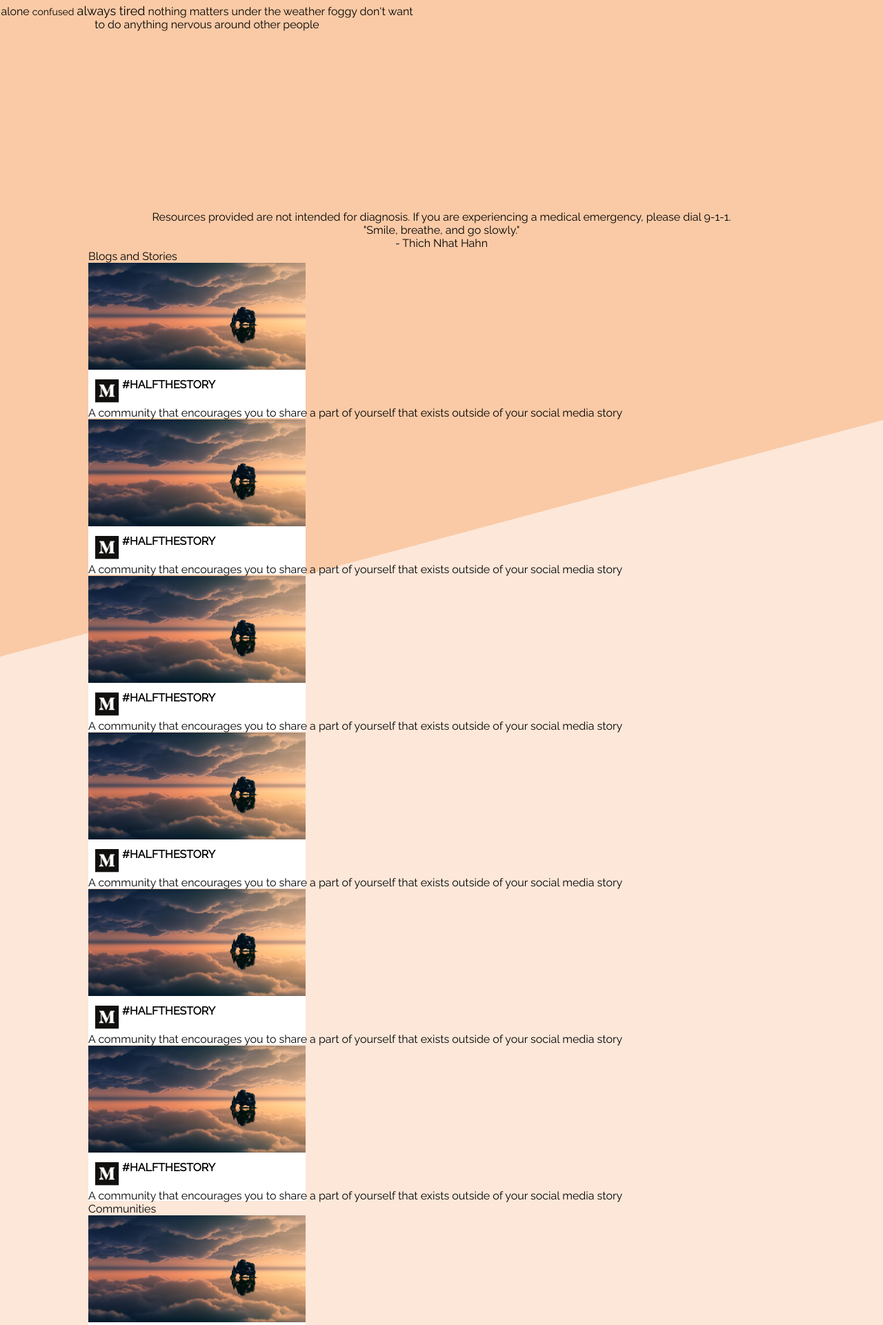
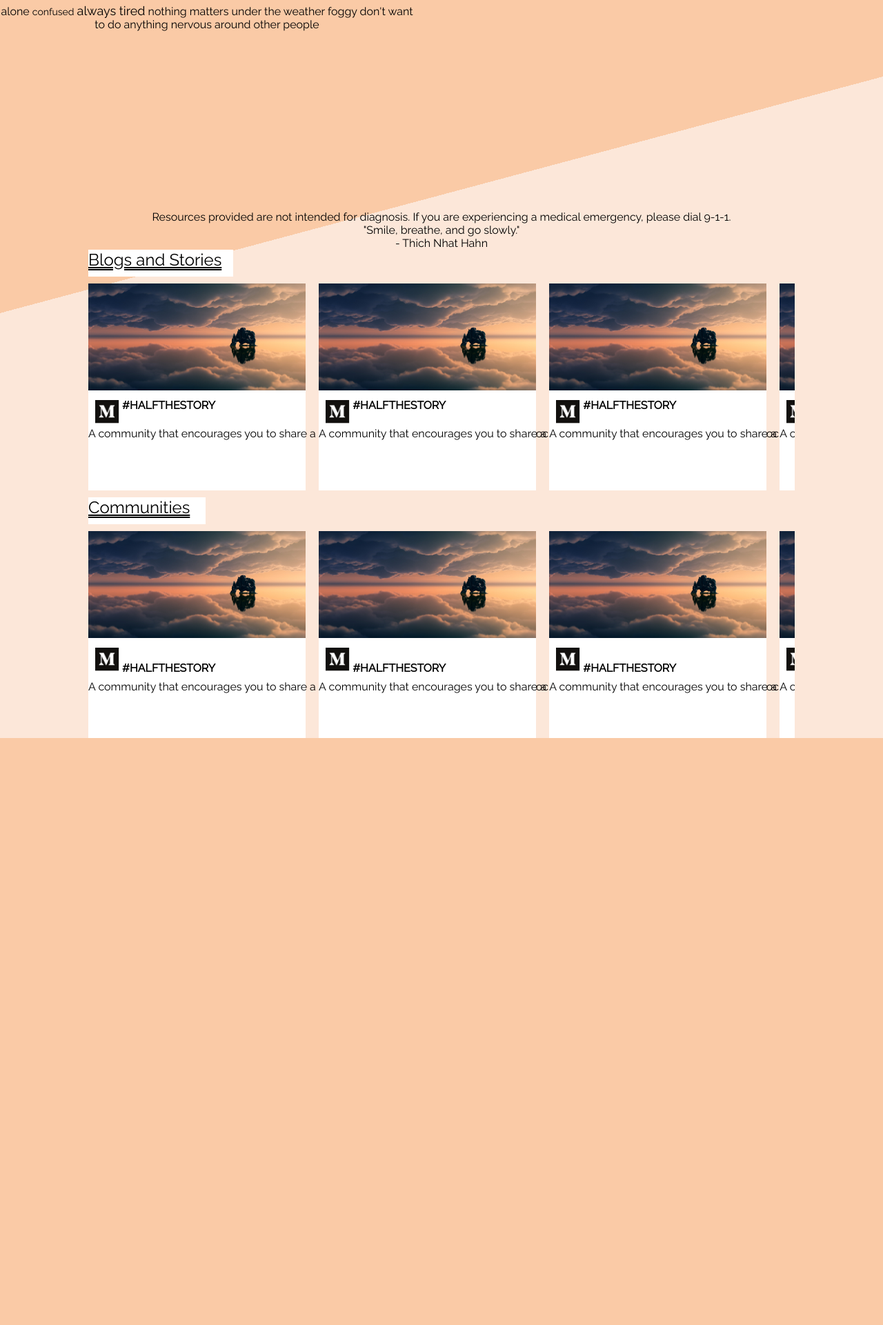
Before and after one commit to rileypredum/HMH19, a Django app: page /healthfully/ in a window 1280 px wide. Shown: the part 505-2426 px from the top of the page at 69% size. After the commit the page ends 1575 px from the top, so only its background shows below. Run offline with Django 3.2, Linux system fonts and the light colour scheme.

Commit message:
styling changes

```diff
--- a/mysite/templates/index.html
+++ b/mysite/templates/index.html
@@ -55,11 +55,11 @@
 		</div>
 		{% if showContent != "true" %}{% endif %}
 		<div style="margin-left: 10%; margin-right: 10%; ">
-			<div>
-				<div style="text-decoration-style: double;">Blogs and Stories</div>
+			<div style="margin-bottom: 10px">
+				<div style="text-decoration: underline double; font-size: 24px; margin-bottom: 10px; background: white; width: 210px; padding-bottom: 10px">Blogs and Stories</div>
 				<div style="overflow-x: auto; white-space: nowrap;">
 					{% for blog in blogs %}
-					    <div style="width: 315px; height: 225px; margin-right: 15px; display: inline-block; background: white">
+					    <div style="width: 315px; height: 300px; margin-right: 15px; display: inline-block; background: white">
 							<img src="{% static 'images/sunset.jpg' %}" style="width: 315px; height: 155px"><br>
 							<div>
 								<div style="margin-top: 10px; margin-left: 10px; display: inline-block;">
@@ -69,7 +69,6 @@
 									#HALFTHESTORY
 								</div>
 								<div style="width: 100%; white-space: nowrap; overflow-wrap: normal;">
-								<div>
 									A community that encourages you to share a part of yourself that exists outside of your social media story
 								</div>
 							</div>
@@ -78,7 +77,7 @@
 				</div>
 			</div>
 			<div>
-				<div style="text-decoration-style: double;">Communities</div>
+				<div style="text-decoration: underline double; font-size: 24px; margin-bottom: 10px; background: white; width: 170px; padding-bottom: 10px">Communities</div>
 				<div style="overflow-x: auto; white-space: nowrap;">
 					{% for blog in blogs %}
 					    <div style="width: 315px; height: 300px; margin-right: 15px; display: inline-block; background: white">
```
